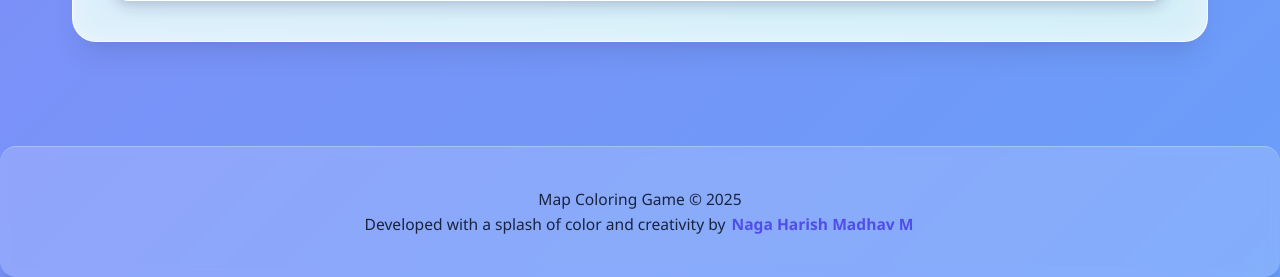
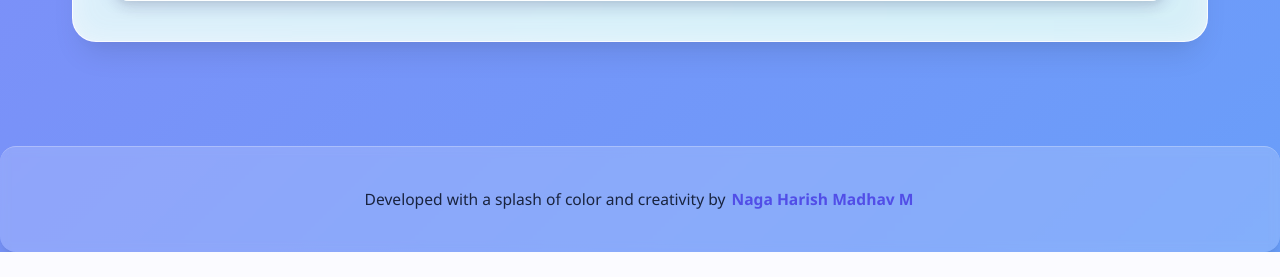
Before and after one commit to harish-madhav/graph_coloring, a Flask app: page / in a window 1280 px wide. Shown: the part 1397-1674 px from the top of the page. After the commit the page ends 1649 px from the top, so only its background shows below. Run offline with Flask 3, Linux system fonts and the light colour scheme.

Commit message:
Update base.html

```diff
--- a/templates/base.html
+++ b/templates/base.html
@@ -13,7 +13,7 @@
         {% block content %}{% endblock %}
     </div>
     <footer>
-        <p>Map Coloring Game &copy; 2025</p>
+
         <p>Developed with a splash of color and creativity by
             <a href="https://github.com/harish-madhav" target="_blank" rel="noopener noreferrer">
                 Naga Harish Madhav M
```
